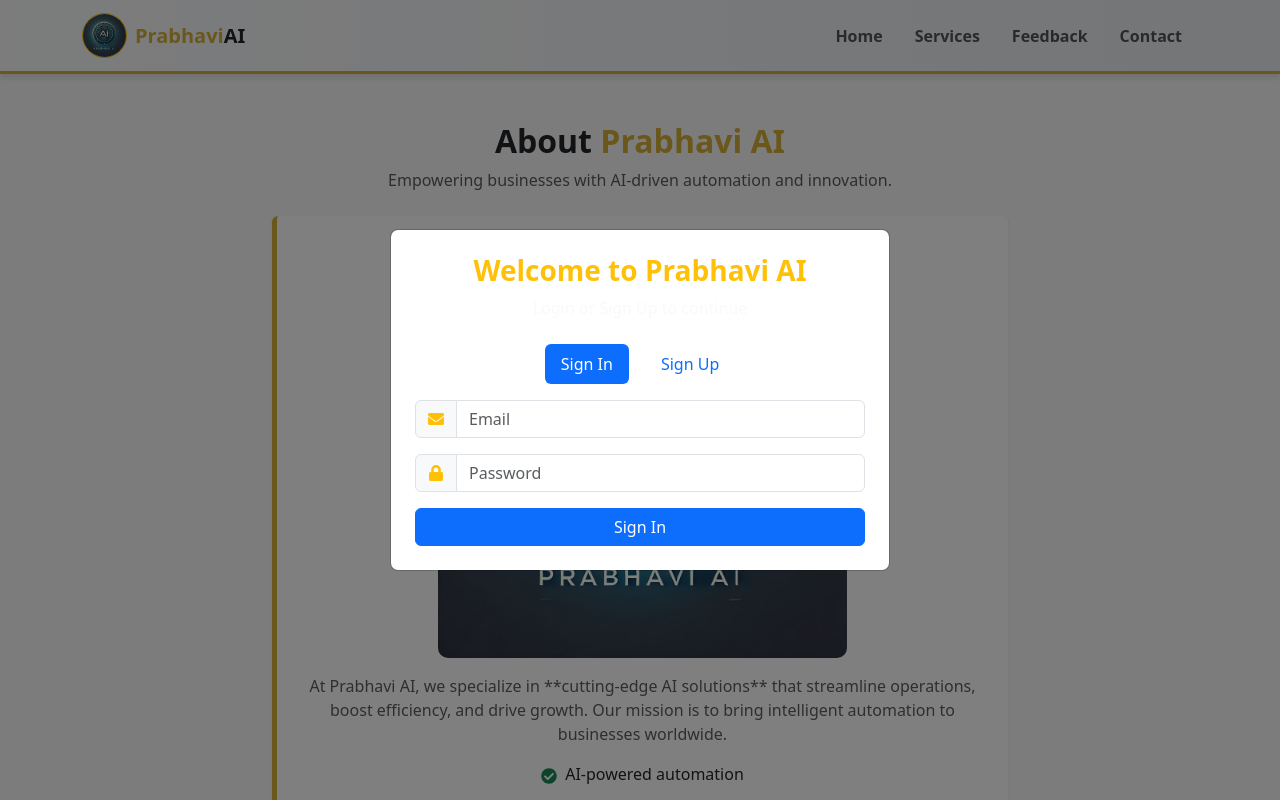
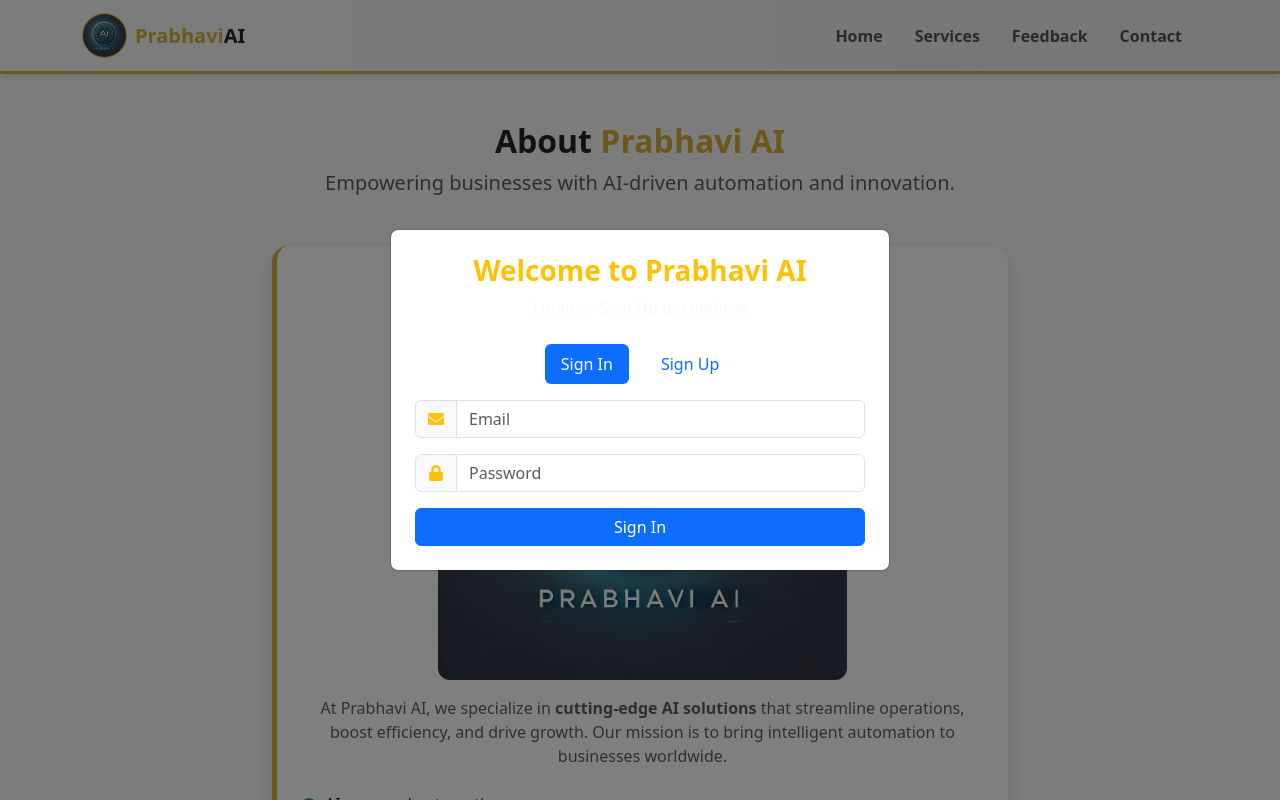
Before and after one commit to Vishal368-singh/PrabhaVi-AI, a React (Vite) app: page /#/ in a window 1280 px wide. Shown: the top 800 px of the page. Built offline with nearby package versions, Linux system fonts and the light colour scheme.

Commit message:
Updated components and fixed logo issue

```diff
--- a/src/Component/Home/About.jsx
+++ b/src/Component/Home/About.jsx
@@ -1,51 +1,63 @@
 import React from "react";
 import "bootstrap/dist/css/bootstrap.min.css";
-import { FaCheckCircle } from "react-icons/fa";
+import { FaCheckCircle, FaExternalLinkAlt } from "react-icons/fa";
+
+const teamMembers = [
+  {
+    name: "Vishal Singh",
+    role: "Frontend Developer",
+    portfolio: "https://vishal368-singh.github.io/Portfolio/#",
+    image: "/PrabhaVi-AI/Vishal.jpg",
+  },
+  {
+    name: "Prabhat Verma",
+    role: "Backend Developer",
+    portfolio: "https://prabhat.great-site.net/",
+    image: "/PrabhaVi-AI/Prabhat.png",
+  },
+];
 
 function About() {
   return (
     <section id="about" className="py-5" style={{ background: "#f8f9fa" }}>
       <div className="container">
-        <div className="text-center mb-4">
+        {/* Section Title */}
+        <div className="text-center mb-5">
           <h2 className="fw-bold text-dark">
             About <span style={{ color: "#d4af37" }}>Prabhavi AI</span>
           </h2>
-          <p className="text-muted">
+          <p className="text-muted fs-5">
             Empowering businesses with AI-driven automation and innovation.
           </p>
         </div>
 
-        {/* About Content */}
-        <div className="row justify-content-center">
+        {/* About Box */}
+        <div className="row justify-content-center mb-5">
           <div className="col-lg-8">
             <div
-              className="p-4 shadow-sm rounded bg-white text-center"
-              style={{
-                borderLeft: "5px solid #d4af37",
-              }}
+              className="bg-white p-4 shadow rounded-4 text-center"
+              style={{ borderLeft: "5px solid #d4af37" }}
             >
               <img
                 src="/PrabhaVi-AI/Logo.webp"
-                alt="AI Illustration"
-                className="img-fluid mt-2"
-                style={{ borderRadius: "10px", maxWidth: "60%" }}
+                alt="Prabhavi AI Logo"
+                className="img-fluid mb-3"
+                style={{ borderRadius: "12px", maxWidth: "60%" }}
               />
-              <p className="mt-3 text-muted">
-                At Prabhavi AI, we specialize in **cutting-edge AI solutions**
-                that streamline operations, boost efficiency, and drive growth.
-                Our mission is to bring intelligent automation to businesses
-                worldwide.
+              <p className="text-muted fs-6">
+                At Prabhavi AI, we specialize in{" "}
+                <strong>cutting-edge AI solutions</strong> that streamline
+                operations, boost efficiency, and drive growth. Our mission is
+                to bring intelligent automation to businesses worldwide.
               </p>
-
-              {/* Key Features */}
-              <div className="mt-3">
+              <div className="mt-4 text-start">
                 {[
                   "AI-powered automation",
                   "Data-driven decision making",
                   "Seamless integration",
                   "Future-proof technology",
-                ].map((feature, index) => (
-                  <p key={index} className="mb-2 text-dark">
+                ].map((feature, idx) => (
+                  <p key={idx} className="text-dark mb-2">
                     <FaCheckCircle className="text-success me-2" />
                     {feature}
                   </p>
@@ -54,7 +66,87 @@
             </div>
           </div>
         </div>
+
+        {/* Team Section */}
+        <div className="text-center mb-4">
+          <h4 className="fw-bold text-dark">👨‍💻 Meet Our Team</h4>
+          <p className="text-muted">The minds behind Prabhavi AI</p>
+        </div>
+
+        <div className="row justify-content-center">
+          {teamMembers.map((member, idx) => (
+            <div className="col-md-4 mb-4" key={idx}>
+              <div className="card border-0 shadow-sm rounded-4 text-center pb-3 position-relative">
+                {/* Profile Image with Circular Crop */}
+                <div
+                  className="position-absolute top-0 start-50 translate-middle"
+                  style={{
+                    width: "120px",
+                    height: "120px",
+                    borderRadius: "50%",
+                    overflow: "hidden",
+                    border: "4px solid #fff",
+                    boxShadow: "0 4px 12px rgba(0,0,0,0.15)",
+                  }}
+                >
+                  <img
+                    src={member.image}
+                    alt={member.name}
+                    style={{
+                      width: "100%",
+                      height: "100%",
+                      objectFit: "cover",
+                      borderRadius: "50%",
+                      objectPosition:
+                        member.name === "Vishal Singh"
+                          ? "center 18%"
+                          : "center",
+                      transform:
+                        member.name === "Vishal Singh"
+                          ? "scale(1)"
+                          : "scale(1.1)",
+                    }}
+                  />
+                </div>
+
+                <div className="card-body mt-5 pt-4">
+                  <h5 className="fw-bold text-dark mt-3">{member.name}</h5>
+                  <p className="text-muted mb-3">{member.role}</p>
+                  <a
+                    href={member.portfolio}
+                    target="_blank"
+                    rel="noopener noreferrer"
+                    className="btn btn-outline-warning btn-sm fw-semibold"
+                  >
+                    Portfolio <FaExternalLinkAlt className="ms-1" />
+                  </a>
+                </div>
+              </div>
+            </div>
+          ))}
+        </div>
       </div>
+
+      {/* Custom Styles */}
+      <style>
+        {`
+          .card {
+            background: #ffffff;
+            transition: transform 0.3s ease;
+          }
+          .card:hover {
+            transform: translateY(-5px);
+          }
+          .btn-outline-warning {
+            border-color: #d4af37;
+            color: #d4af37;
+          }
+          .btn-outline-warning:hover {
+            background-color: #d4af37;
+            color: white;
+          }
+        `}
+      </style>
     </section>
   );
 }
```
Also changed, not shown: public/Prabhat.png (added), public/Vishal.jpg (added).
